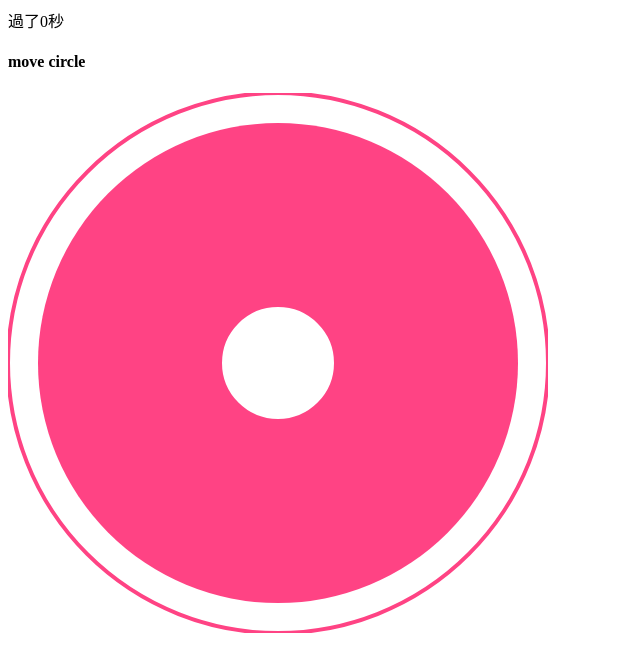
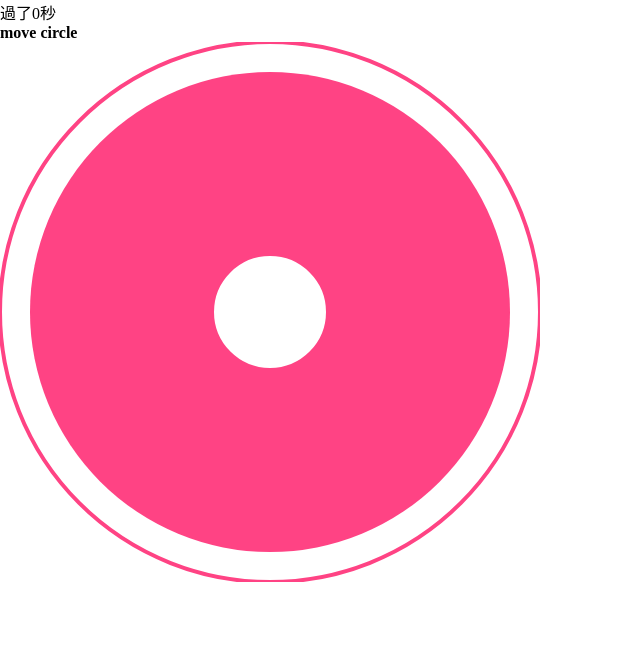
Before and after one commit to akari0624/hexSchool2019Week1_pomodoro, a React (Create React App) app: page / in a window 1280 px wide. Shown: the top 672 px of the page, without its empty margins (0-640 px from the left). Built offline with nearby package versions, Linux system fonts and the light colour scheme.

Commit message:
createGlobalStyle

```diff
--- a/src/index.tsx
+++ b/src/index.tsx
@@ -2,5 +2,21 @@ import React from 'react'
 import MainPage from './pages/mainpage'
 import { render } from 'react-dom'
 
+import { createGlobalStyle } from 'styled-components'
+
+const GlobalStyle = createGlobalStyle`
+  * {
+    margin: 0px;
+    padding: 0px;
+    box-sizing: border-box;
+  }
+`
+
 const rootElement = document.getElementById('root')
-render(<MainPage />, rootElement)
+render(
+  <>
+    <GlobalStyle />
+    <MainPage />
+  </>,
+  rootElement,
+)
--- /dev/null
+++ b/src/pages/mainpage/styled.tsx
@@ -0,0 +1,2 @@
+import React from 'react'
+import Styled from 'styled-components'
```
